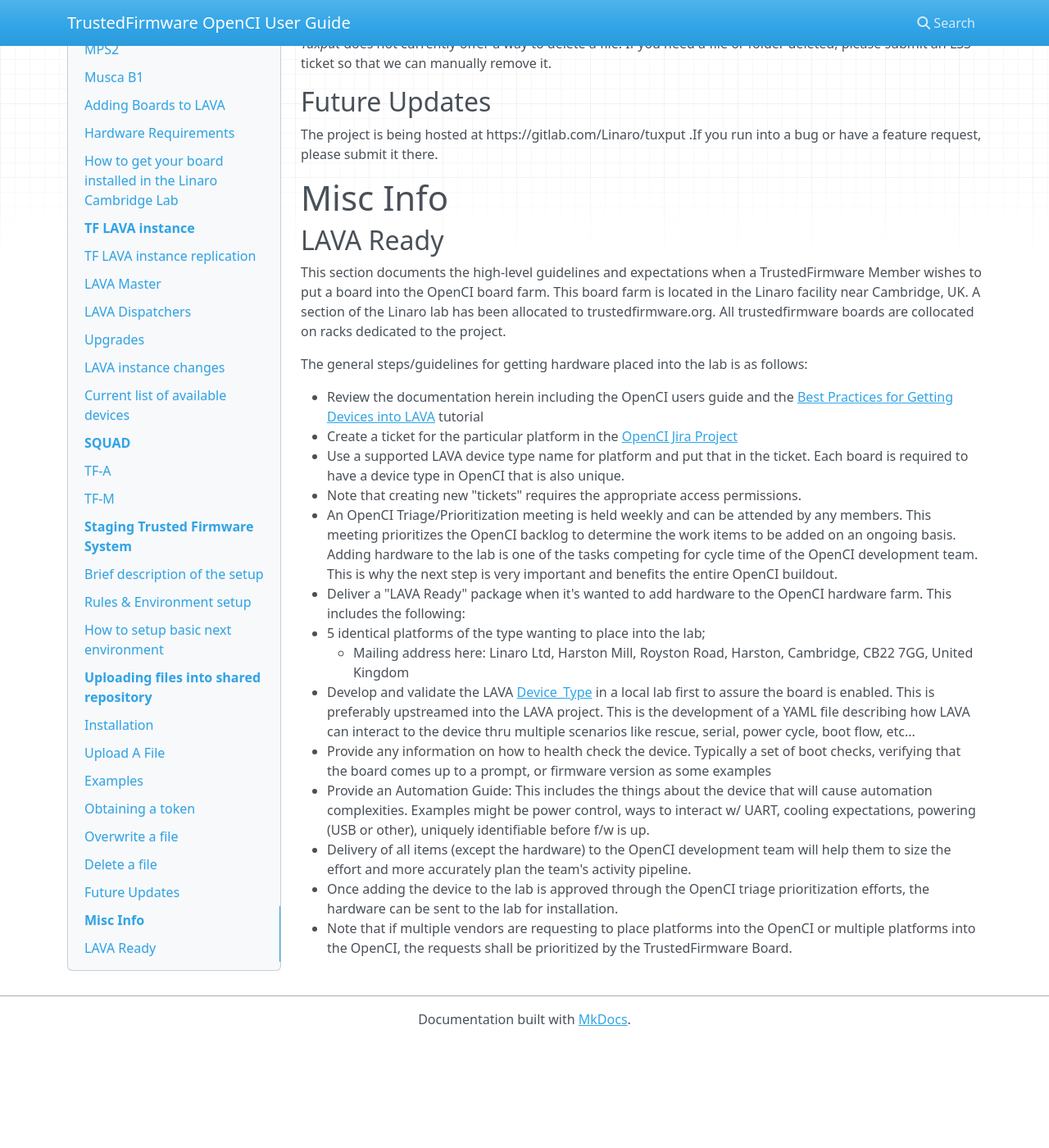
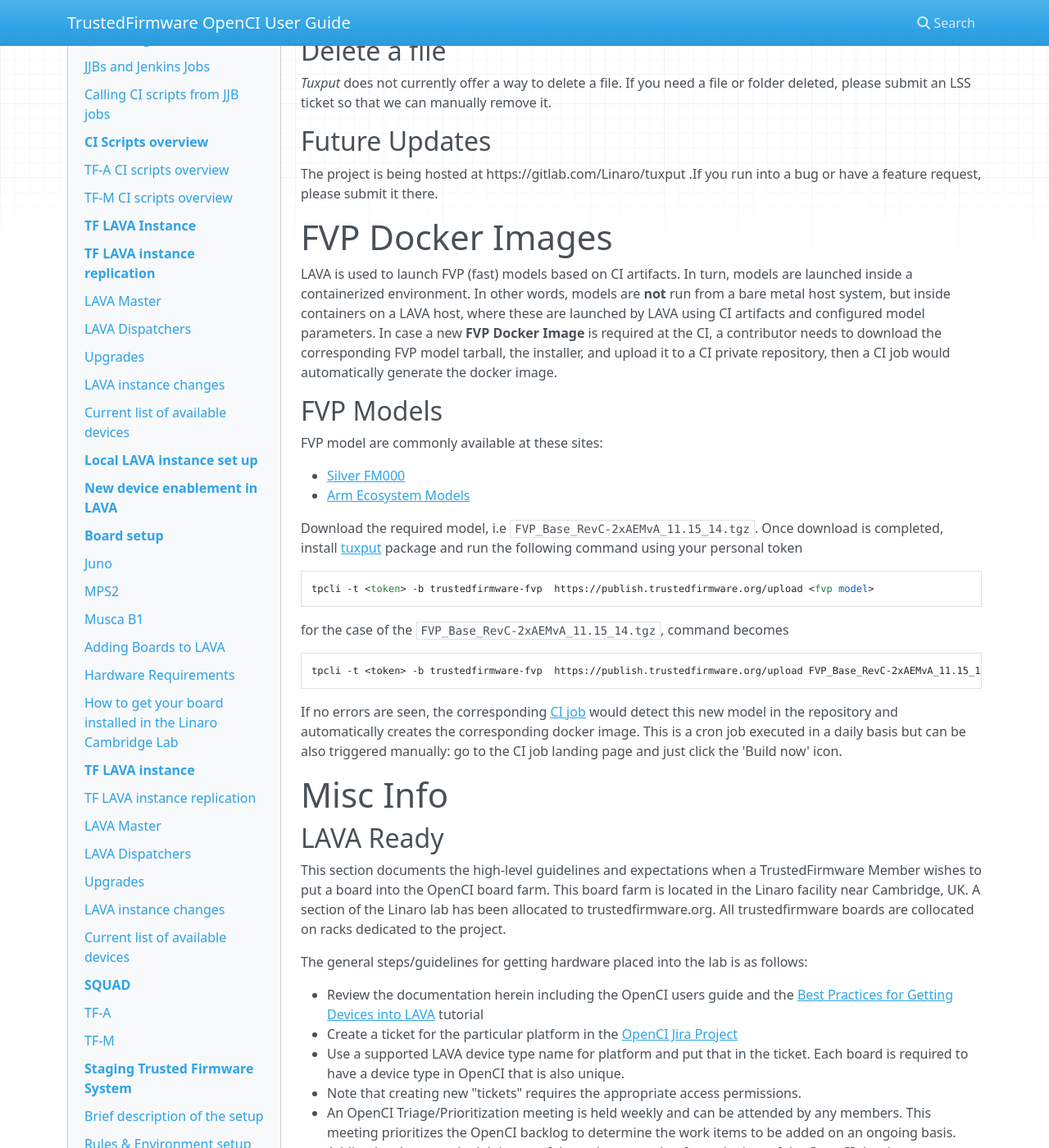
Before and after one commit to saheerb/ci-test, an MkDocs documentation site: the page built from docs/index.md, in a window 1280 px wide and 1400 px high, scrolled down 40318 px. Shown: the whole window at 82% size. Built offline with MkDocs 1.6.1, drawn with Linux system fonts in a browser that asks for light colours; nearby versions of some CDN libraries; before the commit the page ends 41589 px from its top, so only the background shows below that; some of the changed text lies outside the part shown.

Commit message:
index.md: introduce LAVA FVP images section
Explains the process for pushing models to the corresponding bucket
where CI would pick these and create the corresponding docker images.

Patch also updates tpcli commands, indicating the proper bucket.

Signed-off-by: Leonardo Sandoval <leonardo.sandoval@linaro.org>
Change-Id: Idf1c3840e295902126b29930e2820888cc27a55b

````diff
--- a/docs/index.md
+++ b/docs/index.md
@@ -67,14 +67,16 @@
   * [How to setup basic next environment](#how-to-setup-basic-next-environment)
     + [Workflow for next/tf-a-job-configs.git](#workflow-for-next-tf-a-job-configsgit)
     + [Workflow for other repositories](#workflow-for-other-repositories)
-- [Uploading files into shared repository](#uploading-files-into-shared-repository#)
-  * [Installation](#installation#)
-  * [Upload a file](#upload-a-file#)
-  * [Examples](#examples#)
-  * [Obtaining a token](#obtaining-a-token#)
-  * [Overwrite a file](#overwrite-a-file#)
-  * [Delete a file](#delete-a-file#)
-  * [Future updates](#future-updates#)
+- [Uploading files into shared repository](#uploading-files-into-shared-repository)
+  * [Tuxput Installation](#tuxput-installation)
+  * [Upload a file](#upload-a-file)
+  * [Examples](#examples)
+  * [Obtaining a token](#obtaining-a-token)
+  * [Overwrite a file](#overwrite-a-file)
+  * [Delete a file](#delete-a-file)
+  * [Future updates](#future-updates)
+- [FVP Docker Images](#fvp-docker-images)
+  * [FVP Models](#fvp-models)
 - [Misc Info](#misc-info)
   * [LAVA Ready](#lava-ready)
 
@@ -1042,7 +1044,7 @@ As noted above, changes in next/tf-a-job-configs can be self approved and merged
 
 For those files that are prerequisites for CI execution, i.e. `SCP RAM`, Code Coverage FVP plugin, etc. are shared through https://downloads.trustedfirmware.org and *tuxput* is the service which allows users to directly upload to *S3* without having *AWS* credentials into the latter site.
 
-## Installation
+## Tuxput Installation
 
 The `tpcli` command is distributed as part of the `tuxput` python package. To install, run:
 
@@ -1055,7 +1057,7 @@ $ pip install tuxput
 Example:
 
 ```
-$ tpcli -t <token> https://publish.trustedfirmware.org/upload/path/on/server file
+$ tpcli -t <token> -b trustedfirmware-prod-storage https://publish.trustedfirmware.org/upload/path/on/server file
 ```
 
 where *tuxput* instance's endpoint is at https://publish.trustedfirmware.org/upload/.*
@@ -1068,7 +1070,7 @@ Anything specified after the `upload/` is interpreted as a folder to use for the
 
 ```
 $ touch sample.txt
-$ tpcli -t <token> https://publish.trustedfirmware.org/upload/demo sample.txt
+$ tpcli -t <token> -b trustedfirmware-prod-storage https://publish.trustedfirmware.org/upload/demo sample.txt
 ```
 
 produces:
@@ -1084,7 +1086,7 @@ $ mkdir demo2
 $ mkdir demo2/sub
 $ touch demo2/sample1.txt
 $ touch demo2/sub/sample2.txt
-$ tpcli -t <token> https://publish.trustedfirmware.org/upload demo2
+$ tpcli -t <token> -b trustedfirmware-prod-storage https://publish.trustedfirmware.org/upload demo2
 ```
 
 produces:
@@ -1101,7 +1103,7 @@ $ mkdir demo2
 $ mkdir demo2/sub
 $ touch demo2/sample1.txt
 $ touch demo2/sub/sample2.txt
-$ tpcli -t <token> https://publish.trustedfirmware.org/upload/builds/202105 demo2
+$ tpcli -t <token> -b trustedfirmware-prod-storage https://publish.trustedfirmware.org/upload/builds/202105 demo2
 ```
 
 produces:
@@ -1127,9 +1129,40 @@ The ability to overwrite previous uploads has been enabled on this instance of t
 
 The project is being hosted at https://gitlab.com/Linaro/tuxput .If you run into a bug or have a feature request, please submit it there.
 
+# FVP Docker Images
+
+LAVA is used to launch FVP (fast) models based on CI artifacts. In turn, models are launched
+inside a containerized environment. In other words, models are **not** run from a bare metal
+host system, but inside containers on a LAVA host, where these are launched by
+LAVA using CI artifacts and configured model parameters. In case a new **FVP Docker Image** is required
+at the CI,  a contributor needs to download the corresponding FVP model tarball, the installer, and upload it
+to a CI private repository, then a CI job would automatically generate the docker image.
+
+## FVP Models
+
+FVP model are commonly available at these sites:
+
+* [Silver FM000](https://silver.arm.com/browse/FM000)
+* [Arm Ecosystem Models](https://developer.arm.com/tools-and-software/simulation-models/fixed-virtual-platforms/arm-ecosystem-models)
+
+Download the required model, i.e `FVP_Base_RevC-2xAEMvA_11.15_14.tgz`. Once download is completed, install [tuxput](#tuxput-installation)
+package and run the following command using your personal token
+
+```
+tpcli -t <token> -b trustedfirmware-fvp  https://publish.trustedfirmware.org/upload <fvp model>
+```
+
+for the case of the `FVP_Base_RevC-2xAEMvA_11.15_14.tgz`, command becomes
+
+```
+tpcli -t <token> -b trustedfirmware-fvp  https://publish.trustedfirmware.org/upload FVP_Base_RevC-2xAEMvA_11.15_14.tgz
+```
+
+If no errors are seen, the corresponding [CI job](https://ci.trustedfirmware.org/job/fvp-docker-images/)
+would detect this new model in the repository and automatically creates the corresponding docker image. This is a cron job
+executed in a daily basis but can be also triggered manually: go to the CI job landing page and just click the 'Build now' icon.
 
 # Misc Info
-
 
 ## LAVA Ready
 
````
